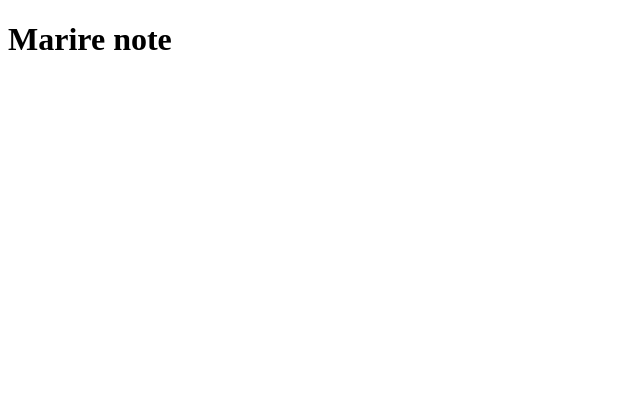
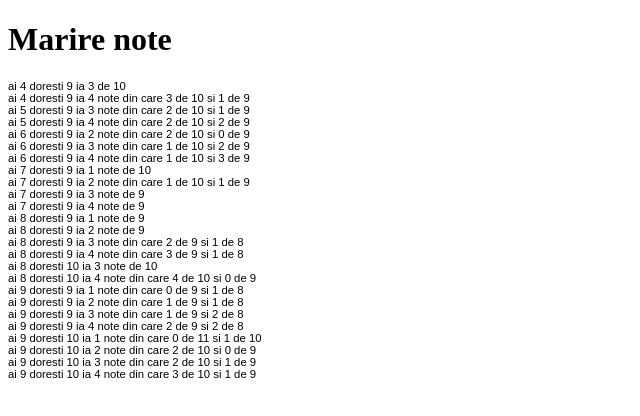
Before and after one commit to Danielzapirtan/nono, a plain HTML site: page index.html in a window 1280 px wide. Shown: the whole page, without its empty margins (0-640 px from the left). Drawn offline with Linux system fonts and the light colour scheme.

Commit message:
defaultMessage

```diff
--- a/index.html
+++ b/index.html
@@ -4,7 +4,7 @@
 </head>
 <body>
 <h1>Marire note</h1>
-<pre style="font-family: Arial; font-size: 3mm;>
+<pre style="font-family: Arial; font-size: 3mm;">
 ai 4 doresti 9 ia 3 de 10
 ai 4 doresti 9 ia 4 note din care 3 de 10 si 1 de 9
 ai 5 doresti 9 ia 3 note din care 2 de 10 si 1 de 9
@@ -32,4 +32,4 @@ ai 9 doresti 10 ia 3 note din care 2 de 10 si 1 de 9
 ai 9 doresti 10 ia 4 note din care 3 de 10 si 1 de 9
 </pre>
 </body>
-<html>
+</html>
```
